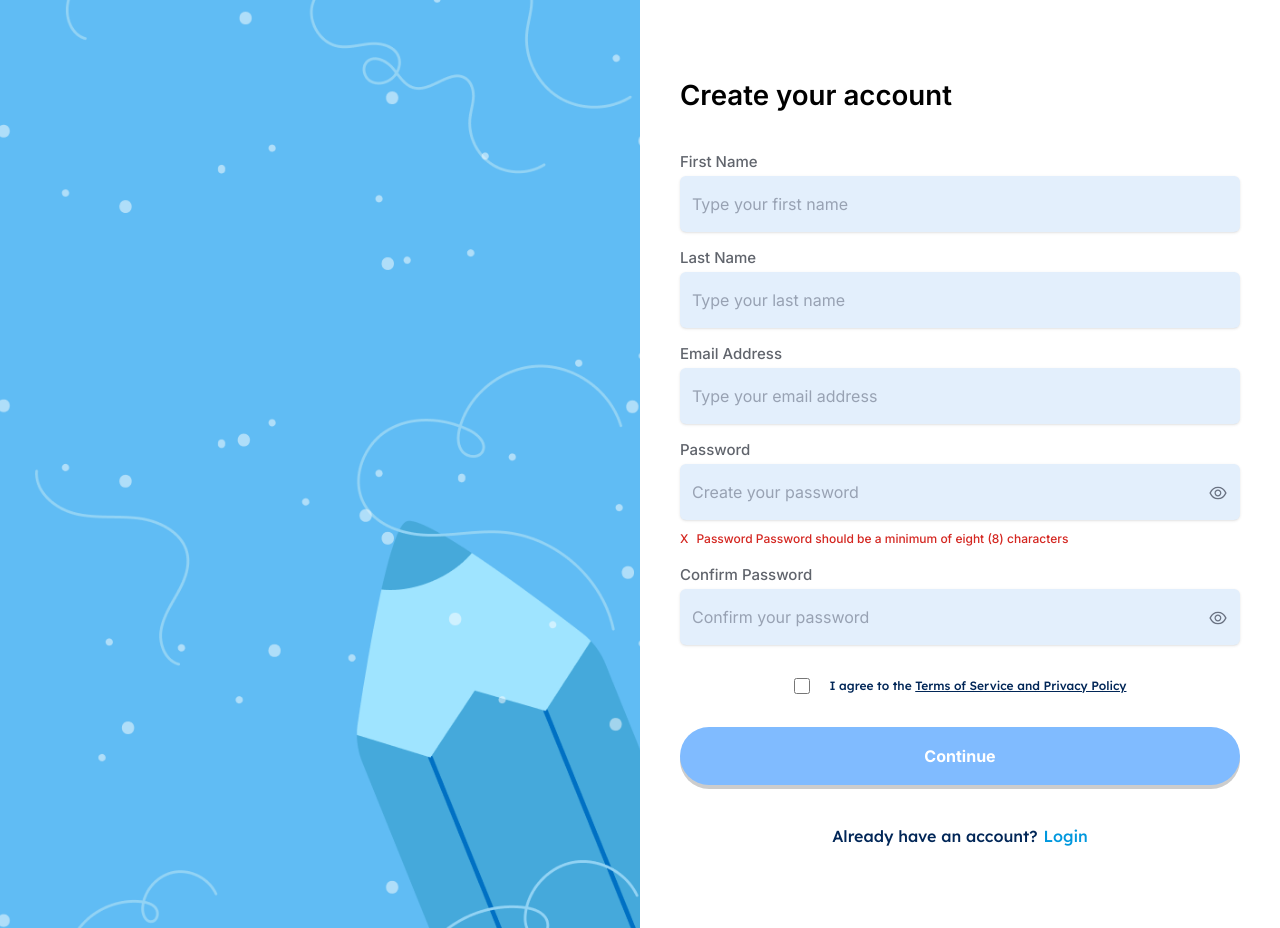
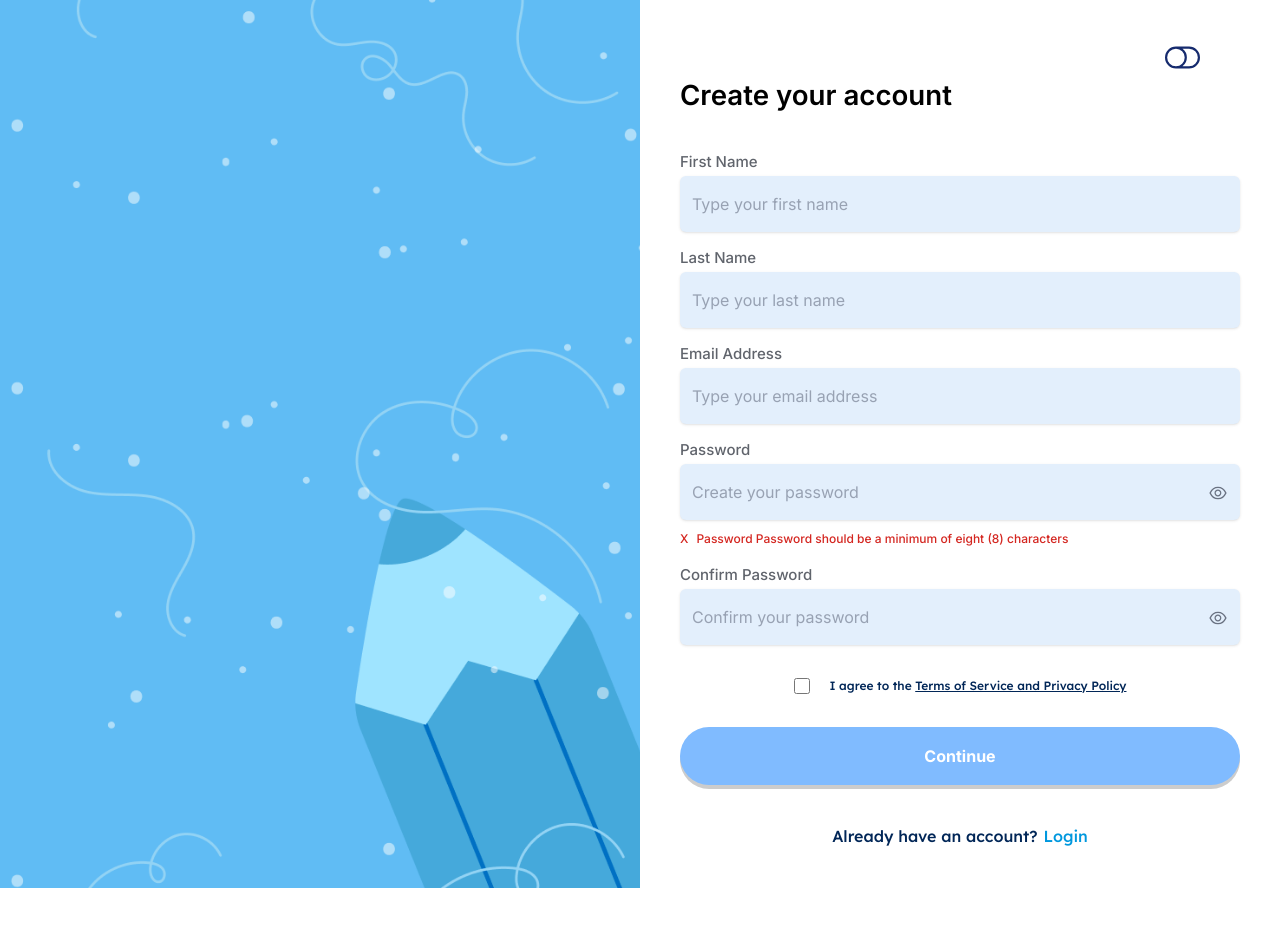
Before and after one commit to Tech-Managers-at-Zabbot/zabbot-webapp, a Next.js app: page /signup in a window 1280 px wide. After the commit the page ends 888 px from the top, so only its background shows below. Built offline with nearby package versions, Linux system fonts and the light colour scheme; what next-alert would draw is missing.

Commit message:
Registeration page design completion

```diff
--- a/app/signup/page.tsx
+++ b/app/signup/page.tsx
@@ -1,8 +1,16 @@
+"use client";
 import AuthBanner from "@/components/authPage/AuthBanner";
 import RegisterAuth from "@/components/authPage/RegisterAuth";
 import Head from "next/head";
+import { useState } from "react";
+import { BsToggleOn, BsToggleOff } from "react-icons/bs";
 
 const SignupPage = () => {
+  const [isLanguageToggle, setIsLanguageToggle] = useState(false);
+  const [isToggleHovered, setIsToggleHovered] = useState(false);
+
+  const handleToggle = () => setIsLanguageToggle(!isLanguageToggle);
+
   return (
     <div>
       <Head>
@@ -15,10 +23,36 @@ const SignupPage = () => {
       </Head>
       <main className="flex gap-0 min-h-screen md:flex-row relative">
         <section className="hidden border-0 md:block md:w-1/2 lg:w-1/2">
-        <AuthBanner />
+          <AuthBanner />
         </section>
-        <section className="bg-white border-0 w-full md:w-1/2 lg:w-1/2 flex flex-col justify-center items-center px-4 sm:px-6 md:px-8 py-20">
-        <RegisterAuth />
+        <section className="bg-white border-0 flex w-full md:w-1/2 lg:w-1/2 flex-col">
+          <div className="mt-10 flex justify-end mx-20">
+            <div className="flex fixed flex-col justify-center items-center">
+              <div
+                className="hover:cursor-pointer relative"
+                onClick={handleToggle}
+                onMouseEnter={() => setIsToggleHovered(true)}
+                onMouseLeave={() => setIsToggleHovered(false)}
+              >
+                {isLanguageToggle ? (
+                  <BsToggleOn fill="#162B6E" size={35} />
+                ) : (
+                  <BsToggleOff fill="#162B6E" size={35} />
+                )}
+                {isToggleHovered && (
+                  <div
+                    className="absolute top-full left-1/2 transform -translate-x-1/2 bg-[#101928] p-[6.47px] rounded-[3.24px] font-[400] text-[10.66px] leading-[145%] whitespace-nowrap z-50"
+                    style={{ fontFamily: "Inter" }}
+                  >
+                    Switch to Yorùbá
+                  </div>
+                )}
+              </div>
+            </div>
+          </div>
+          <div className="w-full px-4 sm:px-6 md:px-8 py-10 flex justify-center items-center">
+            <RegisterAuth />
+          </div>
         </section>
       </main>
     </div>
--- a/app/terms-of-service/page.tsx
+++ b/app/terms-of-service/page.tsx
@@ -22,7 +22,7 @@ const TermsOfServicePage = () => {
         <div className="max-w-7xl mx-auto">
           <button
             onClick={() => router.back()}
-            className="flex items-center gap-2 mb-6 hover:cursor-pointer text-blue-600 hover:text-blue-800 transition-colors"
+            className="flex items-center gap-2 mb-6 hover:cursor-pointer text-[#012657] hover:text-[#0098DE] transition-colors"
             aria-label="Go back to previous page"
           >
             <FiArrowLeft className="w-5 h-5" />
--- a/components/authPage/RegisterAuth.tsx
+++ b/components/authPage/RegisterAuth.tsx
@@ -348,14 +348,20 @@ const RegisterAuth: React.FC = () => {
             // onChange={handleCheckboxChange}
             className="h-4 w-4 hover:cursor-pointer rounded border-[#D0D5DD] text-indigo-600 focus:ring-indigo-500"
           />
+          {/* terms-of-service */}
           <div className="block">
           <label htmlFor="" className="block">
             I agree to the{" "}
+            <Link
+            href="/terms-of-service"
+            style={{ textDecoration: "none"  }}
+          >
             <span
-              className={`underline hover:cursor-pointer hover:text-[${appColors.darkRoyalBlueForBtn}]`}
+              className={`underline hover:cursor-pointer hover:text-[#0098DE]`}
             >
               Terms of Service and Privacy Policy
             </span>
+          </Link>
           </label>
           </div>
         </div>
```
